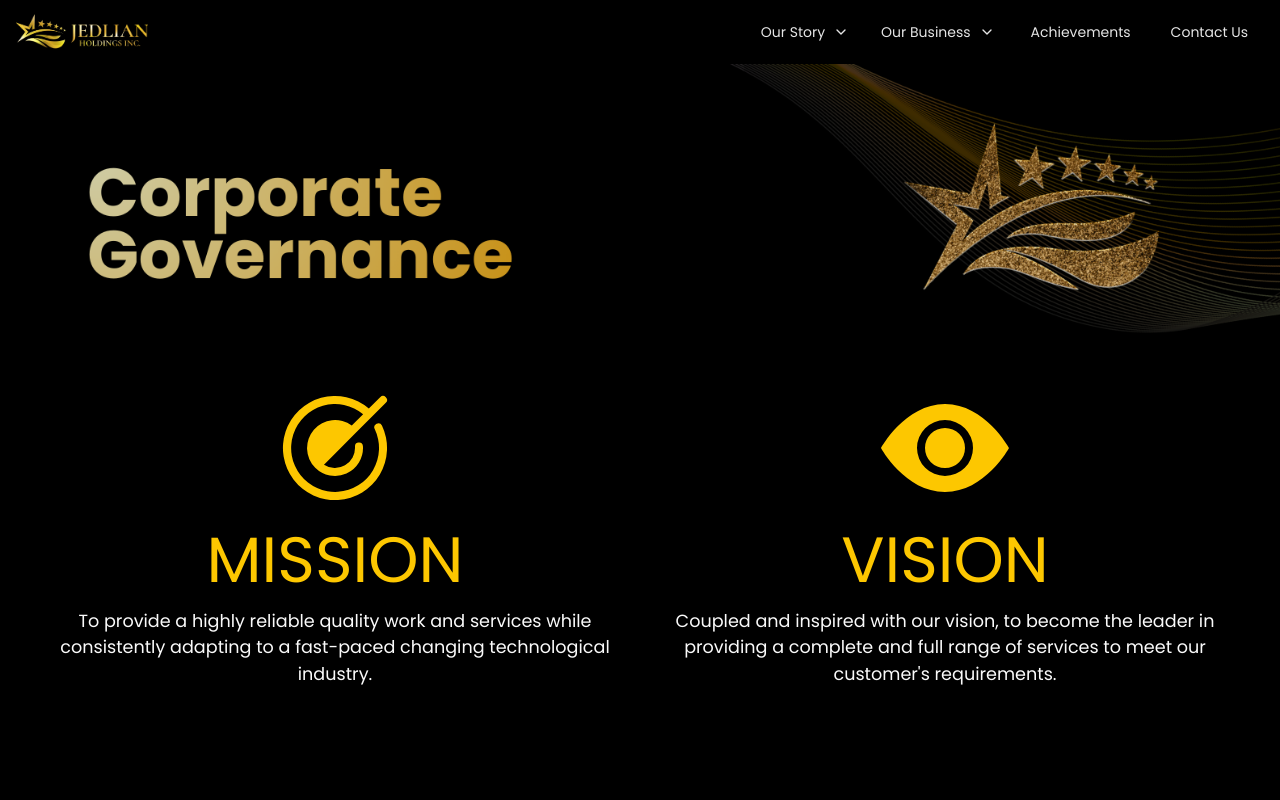
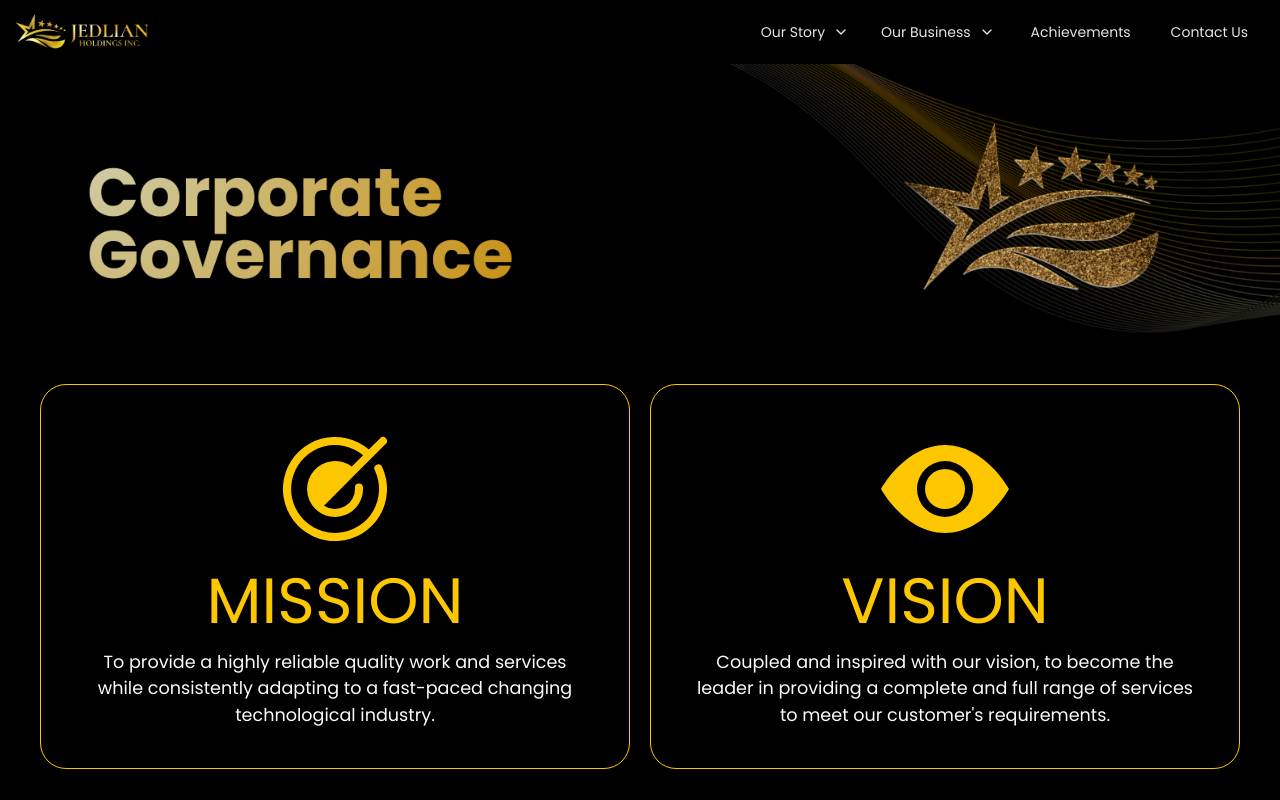
Before and after one commit to M1chael30/jedlian, a Next.js app: page /corporate-governance in a window 1280 px wide. Shown: the top 800 px of the page. Built offline with nearby package versions, Linux system fonts and the light colour scheme.

Commit message:
Update mission-vision.jsx

```diff
--- a/components/components-mission-vision-section/mission-vision.jsx
+++ b/components/components-mission-vision-section/mission-vision.jsx
@@ -11,7 +11,7 @@ export default function MissionVision() {
      md:gap-5 gap-10 px-10 justify-center items-center
      text-center"
     >
-      <div>
+      <div className="border-1 border-yellow-400 rounded-4xl p-10">
         <div className="flex flex-col items-center">
           <PiTargetFill className="text-7xl md:text-9xl text-yellow-400" />
           <h1 className="uppercase text-title text-yellow-400">
@@ -20,7 +20,7 @@ export default function MissionVision() {
         </div>
         <p className="text-description">{missionVisionData[0].description}</p>
       </div>
-      <div>
+      <div className="border-1 border-yellow-400 rounded-4xl p-10">
         <div className="flex flex-col items-center">
           <BsEyeFill className="text-7xl md:text-9xl text-yellow-400" />
           <h1 className="uppercase text-title text-yellow-400">
```
